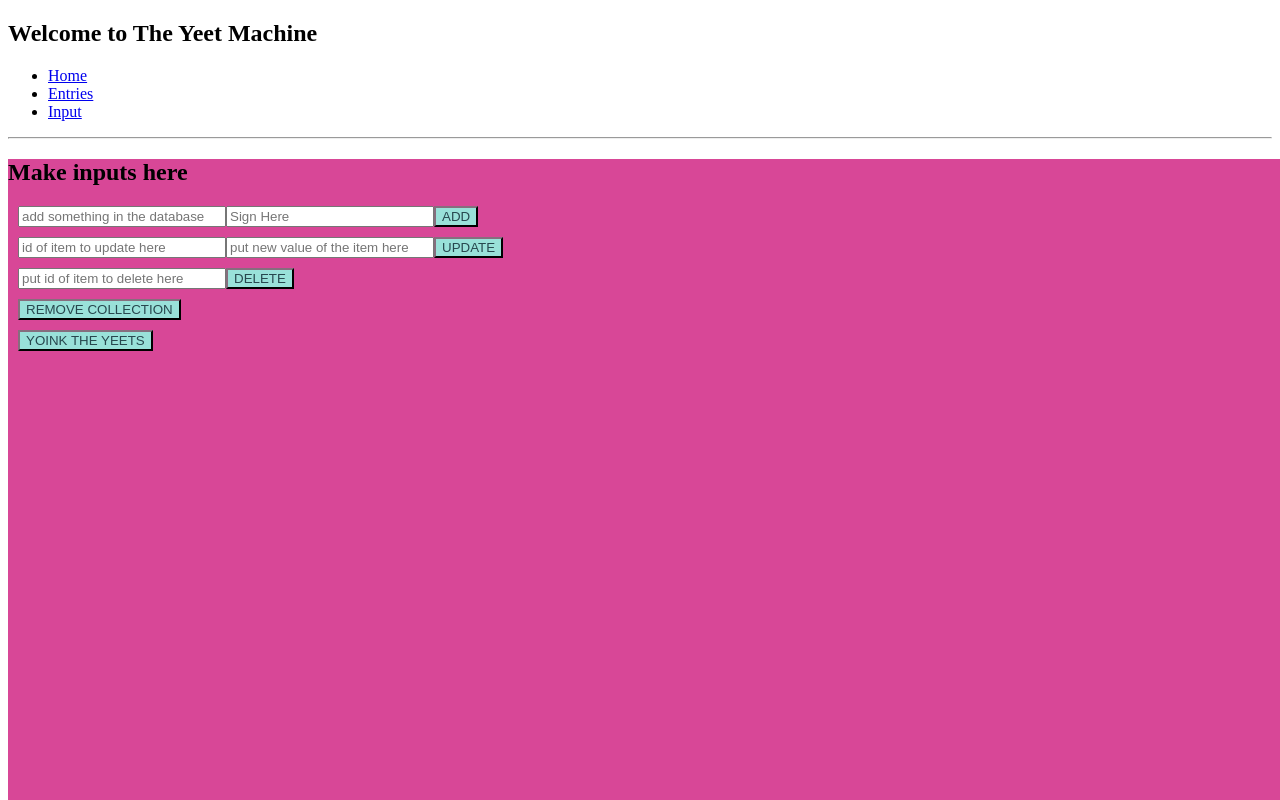
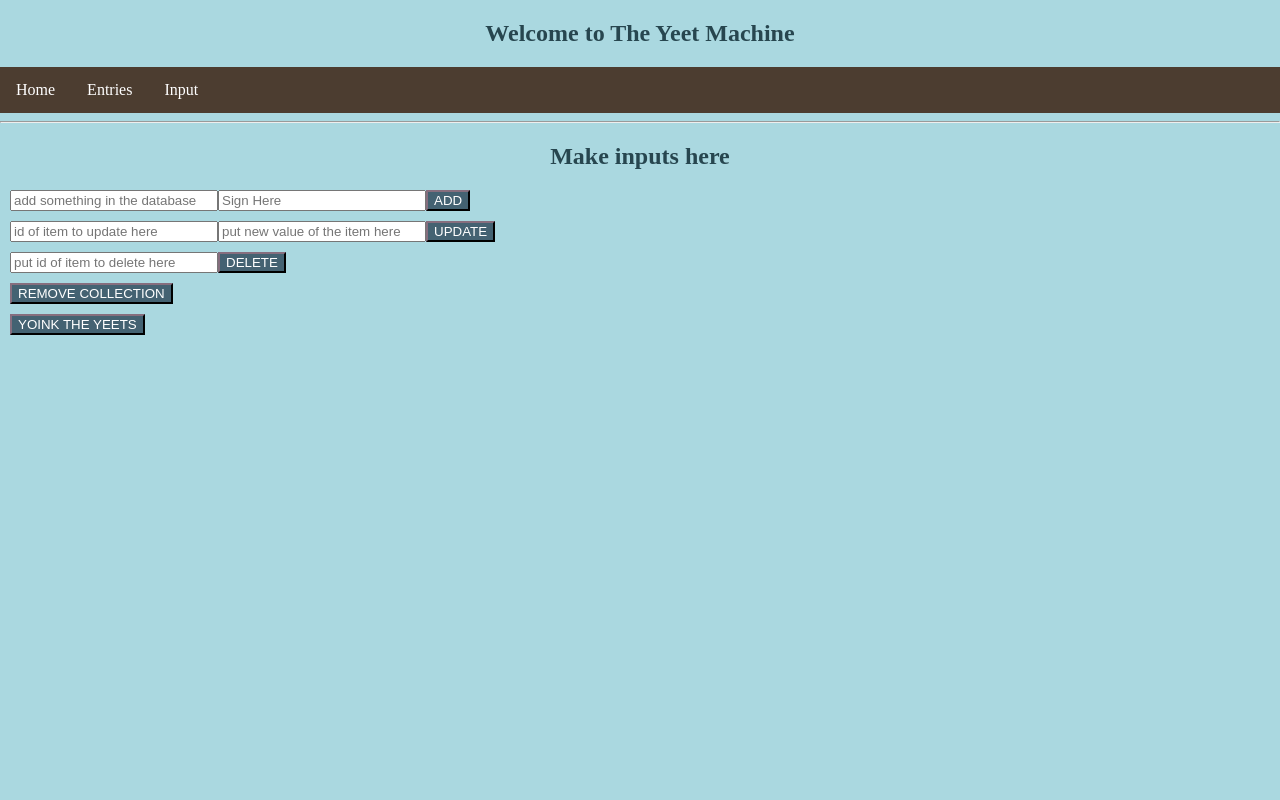
Before and after one commit to akdissell/TheYeetMachine, a React (Create React App) app in the folder client/: page /input in a window 1280 px wide. Shown: the top 800 px of the page. Built offline with nearby package versions, Linux system fonts and the light colour scheme; no server answers.

Commit message:
added css stuff

```diff
--- /dev/null
+++ b/client/src/App.css
@@ -0,0 +1,39 @@
+ul {
+    list-style-type: none;
+    margin: 0;
+    padding: 0;
+    overflow: hidden;
+    background-color: #4C3D30;
+  }
+
+  li {
+    float: left;
+  }
+
+  li a {
+    display: block;
+    color: white;
+    text-align: center;
+    padding: 14px 16px;
+    text-decoration: none;
+  }
+
+  /* Change the link color to #111 (black) on hover */
+  li a:hover {
+    background-color: #8E7854;
+  }
+
+  h2 {
+      color: #27464F;
+      text-align: center;
+  }
+
+  .EntriesList {
+      background-color: transparent;
+  }
+
+  body {
+    margin: 0;
+    background-color: #AAD8E0;
+    /* text-align: center; */
+}
--- a/client/src/App.js
+++ b/client/src/App.js
@@ -4,6 +4,7 @@ import * as MessageHandler from './handlers/messageHandler';
 import Home from './components/home';
 import Entries from './components/entries';
 import Input from './components/inputPage/inputPage';
+import './App.css';
 
 class App extends Component {
   constructor(props) {
--- a/client/src/components/entries.js
+++ b/client/src/components/entries.js
@@ -12,7 +12,7 @@ export default class Entries extends Component {
             YEET
           </button>
         </Link>
-        <ul>
+        <ul className="EntriesList">
           {(this.props.messages.length <= 0)
             ? "NO DB ENTRIES YET"
             : this.props.messages.map((message, messageIndex) => (
--- a/client/src/components/inputPage/inputpage.css
+++ b/client/src/components/inputPage/inputpage.css
@@ -1,11 +1,5 @@
 .Button {
-    background-color: #99E1D9;
-    color: #27474E;
+    background-color: #446272;
+    color: white;
     border-color: #32292F;
 }
-
-.FullPage {
-    background-color: #D84797;
-    height: 100vh;
-    width: 100vw;
-}
```
